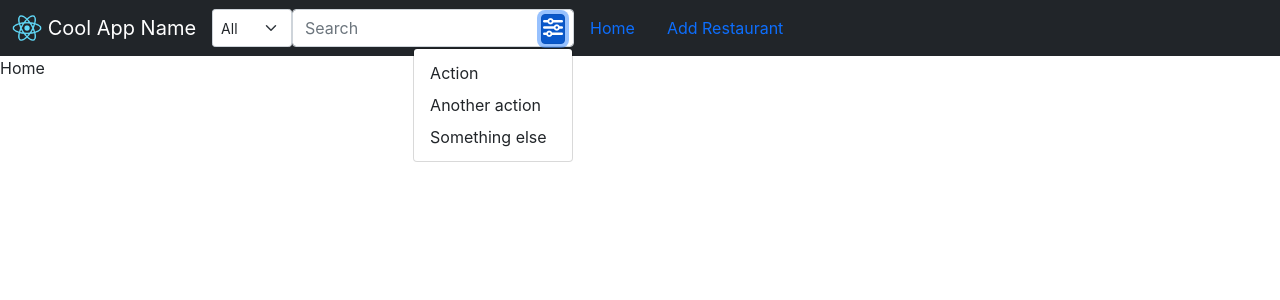
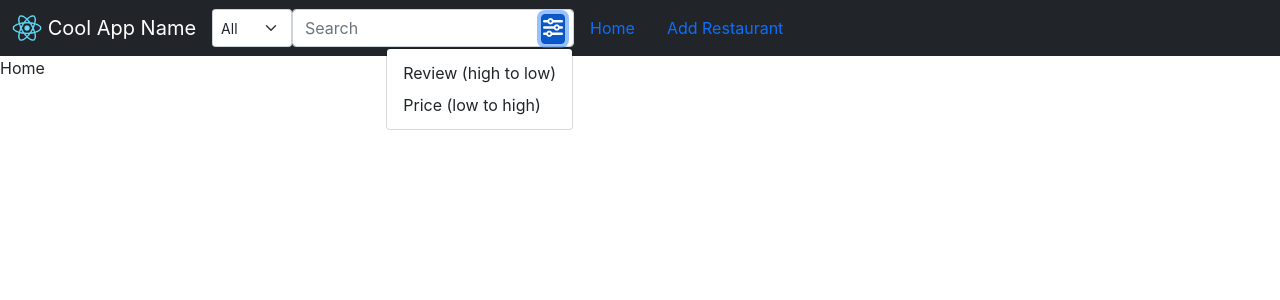
Before and after one commit to filipecamargos/Trust-Eat, a JavaScript app: page / in a window 1280 px wide. Both pictures are taken after a click on the button 553 px from the left and 29 px from the top of the page. Shown: the top 300 px of the page. Built offline with nearby package versions, Linux system fonts and the light colour scheme; the HTML template or start-up script is replaced by a standard one.

Commit message:
changed words in filter dropdown

```diff
--- a/src/components/Layout/NavBar/HomeNavBar.js
+++ b/src/components/Layout/NavBar/HomeNavBar.js
@@ -48,9 +48,8 @@ const MainNavBar = () => {
                 <i className="fas fa-sliders-h" style={{ fontSize: 20 }}></i>
               }
             >
-              <Dropdown.Item as="button">Action</Dropdown.Item>
-              <Dropdown.Item as="button">Another action</Dropdown.Item>
-              <Dropdown.Item as="button">Something else</Dropdown.Item>
+              <Dropdown.Item as="button">Review (high to low)</Dropdown.Item>
+              <Dropdown.Item as="button">Price (low to high)</Dropdown.Item>
             </DropdownButton>
           </div>
         </Form>
```
